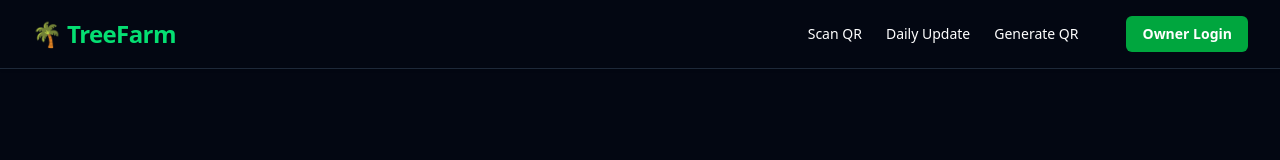
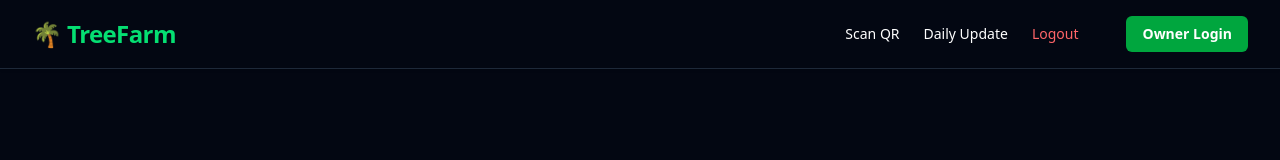
Before and after one commit to Ireshudayanga/coconut-farm-application, a Next.js app: page /login-choice in a window 1280 px wide. Shown: the top 160 px of the page. Built offline with nearby package versions, Linux system fonts and the light colour scheme.

Commit message:
feat: Add home button to OwnerLoginPage, implement authentication check in OwnerLayout, and enhance Navbar with logout functionality

```diff
--- a/src/app/owner-login/page.jsx
+++ b/src/app/owner-login/page.jsx
@@ -1,8 +1,8 @@
-// src/app/owner-login/page.jsx
 'use client';
 
 import { useState } from 'react';
 import { useRouter, useSearchParams } from 'next/navigation';
+import { Home } from 'lucide-react';
 
 export default function OwnerLoginPage() {
   const [password, setPassword] = useState('');
@@ -11,7 +11,7 @@ export default function OwnerLoginPage() {
 
   const handleLogin = () => {
     if (password === process.env.NEXT_PUBLIC_OWNER_PASSWORD) {
-     document.cookie = `owner_token=valid; max-age=172800; path=/`;
+      document.cookie = `owner_token=valid; max-age=172800; path=/`;
       const redirect = searchParams.get('redirect') || '/owner/dashboard';
       router.replace(redirect);
     } else {
@@ -20,7 +20,16 @@ export default function OwnerLoginPage() {
   };
 
   return (
-    <div className="min-h-screen bg-gray-950 text-white flex flex-col items-center justify-center p-6 space-y-4">
+    <div className="min-h-screen bg-gray-950 text-white flex flex-col items-center justify-center p-6 space-y-4 relative">
+      {/* Home button */}
+      <button
+        onClick={() => router.push('/')}
+        className="absolute top-4 left-4 text-gray-400 hover:text-white transition"
+        title="Back to Home"
+      >
+        <Home className="w-6 h-6" />
+      </button>
+
       <h1 className="text-2xl font-bold text-green-400">Owner Login</h1>
       <input
         type="password"
--- a/src/app/owner/layout.js
+++ b/src/app/owner/layout.js
@@ -1,6 +1,6 @@
 'use client';
 
-import { useState } from 'react';
+import { useState, useEffect } from 'react';
 import { usePathname, useRouter } from 'next/navigation';
 import Link from 'next/link';
 import {
@@ -18,13 +18,35 @@ const navItems = [
   { label: 'Dashboard', href: '/owner/dashboard', icon: <Home className="w-5 h-5" /> },
   { label: 'Analytics', href: '/owner/analytics', icon: <BarChart className="w-5 h-5" /> },
   { label: 'All Trees', href: '/owner/tree', icon: <TreePine className="w-5 h-5" /> },
-  { label: 'Fertilizers', href: '/owner/fertilizers', icon: <FlaskConical className="w-5 h-5" /> }, // ✅ New item
+  { label: 'Fertilizers', href: '/owner/fertilizers', icon: <FlaskConical className="w-5 h-5" /> },
 ];
 
 export default function OwnerLayout({ children }) {
   const pathname = usePathname();
   const router = useRouter();
   const [isOpen, setIsOpen] = useState(false);
+  const [isAuthorized, setIsAuthorized] = useState(null); // ✅ track auth status
+
+  useEffect(() => {
+    const isOwner = document.cookie.includes('owner_token=valid');
+    if (!isOwner) {
+      router.replace('/owner-login');
+      setIsAuthorized(false);
+    } else {
+      setIsAuthorized(true);
+    }
+  }, [router]);
+
+  // ✅ Prevent rendering until auth is determined
+  if (isAuthorized === null) {
+    return (
+      <div className="min-h-screen bg-gray-950 text-white flex items-center justify-center">
+        Checking access...
+      </div>
+    );
+  }
+
+  if (!isAuthorized) return null; // prevent flash
 
   const isRootPage =
     pathname === '/owner/dashboard' ||
@@ -41,7 +63,6 @@ export default function OwnerLayout({ children }) {
       >
         <h2 className="text-xl mt-11 font-bold text-green-400 mb-6">Owner Panel</h2>
 
-        {/* Main Nav */}
         <nav className="flex flex-col gap-2">
           {navItems.map((item) => (
             <Link
@@ -59,7 +80,6 @@ export default function OwnerLayout({ children }) {
           ))}
         </nav>
 
-        {/* Footer Nav */}
         <div className="mt-auto pt-6 border-t border-gray-800 space-y-2">
           <Link
             href="/farmer"
@@ -83,16 +103,14 @@ export default function OwnerLayout({ children }) {
               document.cookie = 'owner_token=; Max-Age=0; path=/';
               location.href = '/owner-login';
             }}
-         className="block  w-full text-center px-3 py-2 rounded-lg bg-red-500 hover:bg-red-800 text-sm font-medium transition text-white"
+            className="block w-full text-center px-3 py-2 rounded-lg bg-red-500 hover:bg-red-800 text-sm font-medium transition text-white"
           >
             Logout
           </button>
         </div>
-
       </aside>
 
-
-      {/* Mobile Toggle or Back */}
+      {/* Mobile Nav Toggle */}
       <div
         className="md:hidden fixed z-50 p-2"
         style={{
@@ -117,7 +135,6 @@ export default function OwnerLayout({ children }) {
         )}
       </div>
 
-      {/* Mobile Overlay */}
       {isOpen && (
         <div
           className="fixed inset-0 bg-black bg-opacity-50 z-30 md:hidden"
@@ -125,7 +142,7 @@ export default function OwnerLayout({ children }) {
         />
       )}
 
-      {/* Main Content */}
+      {/* Main */}
       <main className="ml-0 md:ml-64 pt-14 p-4 sm:p-6 min-h-screen overflow-x-hidden transition-all">
         {children}
       </main>
--- a/src/components/Navbar.jsx
+++ b/src/components/Navbar.jsx
@@ -6,6 +6,12 @@ import { Menu, X } from 'lucide-react';
 
 const Navbar = () => {
   const [isOpen, setIsOpen] = useState(false);
+
+  const handleLogout = () => {
+    document.cookie = 'farmer_token=; Max-Age=0; path=/';
+    localStorage.removeItem('farmerAuth');
+    location.href = '/login-choice';
+  };
 
   return (
     <nav className="bg-gray-950 text-white sticky top-0 z-50 shadow border-b border-gray-800">
@@ -32,12 +38,14 @@ const Navbar = () => {
           >
             Daily Update
           </Link>
-          <Link
-            href="/generate-qr"
-            className="hover:text-green-300 transition"
+
+          {/* Logout Button */}
+          <button
+            onClick={handleLogout}
+            className="text-red-400 hover:text-red-600 transition"
           >
-            Generate QR
-          </Link>
+            Logout
+          </button>
 
           {/* Owner Login CTA */}
           <Link
@@ -74,6 +82,15 @@ const Navbar = () => {
           >
             Daily Update
           </Link>
+
+          {/* Logout Button */}
+          <button
+            onClick={handleLogout}
+            className="block text-left  text-red-400 hover:text-red-600 transition"
+          >
+            Logout
+          </button>
+
           <Link
             href="/owner/dashboard"
             onClick={() => setIsOpen(false)}
```
Lines whose indentation alone changed are shown as unchanged.
